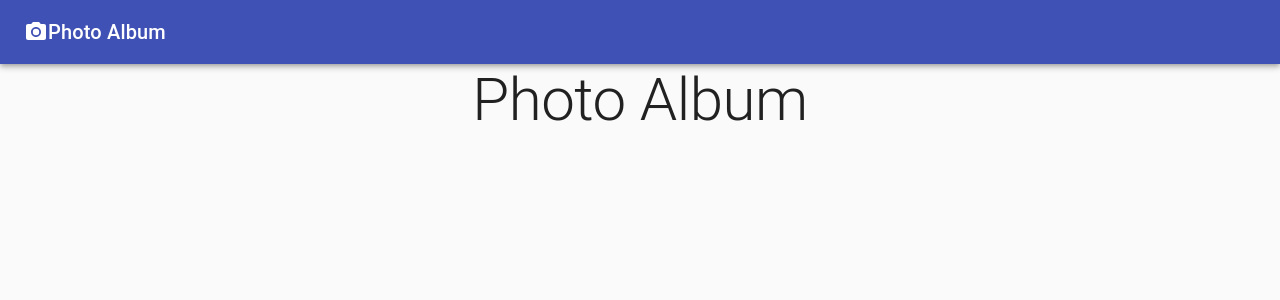
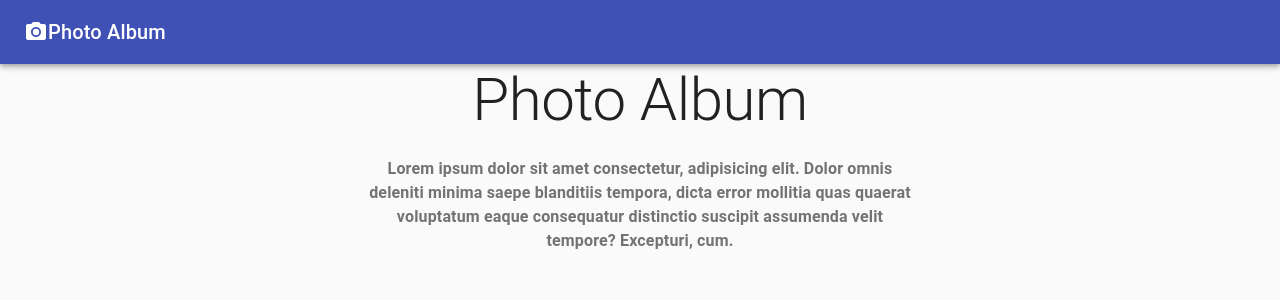
Before and after one commit to l33th/image-album, a React (Create React App) app: page / in a window 1280 px wide. Shown: the top 300 px of the page. Built offline with nearby package versions, Linux system fonts and the light colour scheme.

Commit message:
Typography Lorem

```diff
--- a/src/App.js
+++ b/src/App.js
@@ -34,6 +34,21 @@ const App = () => {
 						>
 							Photo Album
 						</Typography>
+						<Typography
+							varian='h5'
+							align='center'
+							color='textSecondary'
+							paragraph
+						>
+							<strong>
+								Lorem ipsum dolor sit amet consectetur,
+								adipisicing elit. Dolor omnis deleniti minima
+								saepe blanditiis tempora, dicta error mollitia
+								quas quaerat voluptatum eaque consequatur
+								distinctio suscipit assumenda velit tempore?
+								Excepturi, cum.
+							</strong>
+						</Typography>
 					</Container>
 				</div>
 			</main>
```
